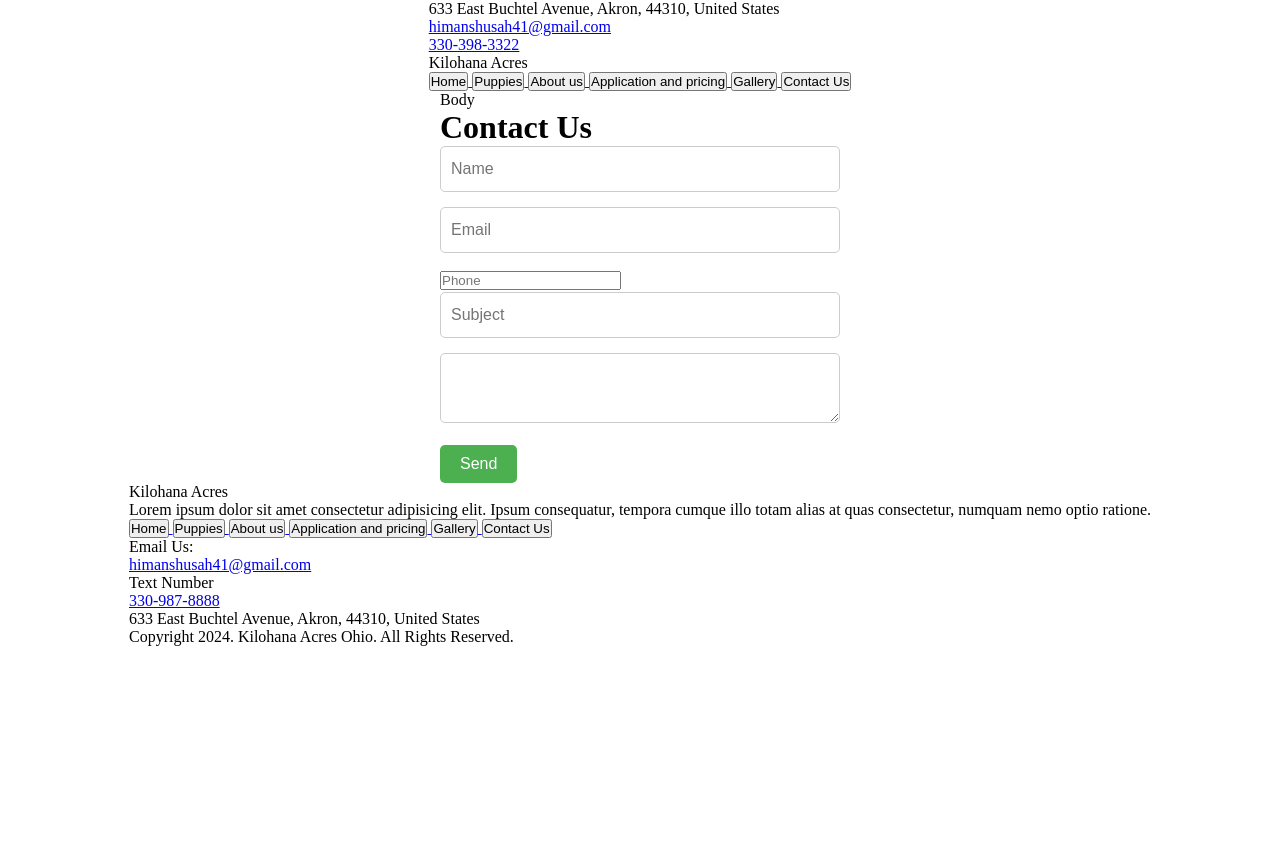
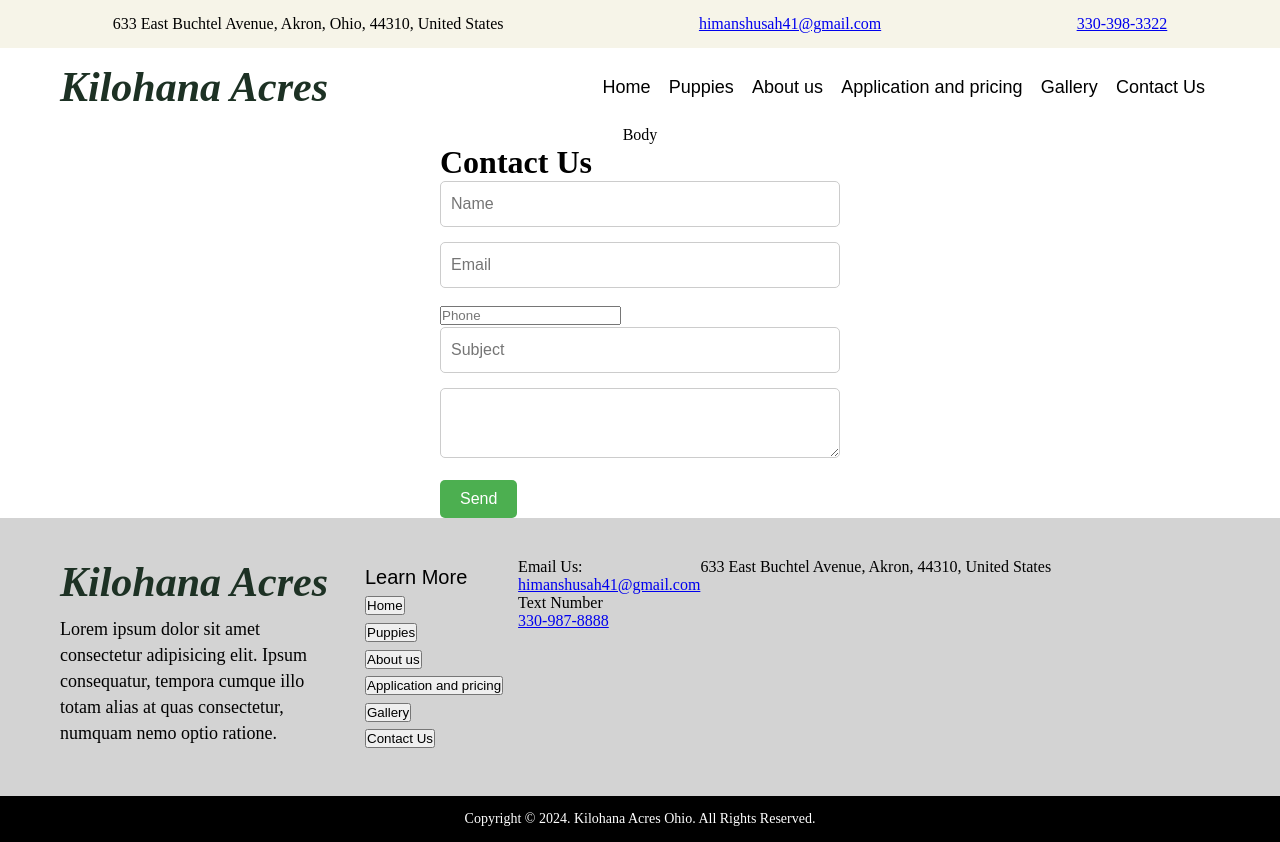
Before and after one commit to Sahhimanshu7/thePuppyProject, a website: page public/index.html in a window 1280 px wide. Before the commit the page ends 800 px from the top, so only its background shows below. Drawn offline with Linux system fonts and the light colour scheme.

Commit message:
Styles added for header and footer

```diff
--- a/public/desktopStyle.css
+++ b/public/desktopStyle.css
@@ -55,3 +55,110 @@ input[type="submit"] {
 input[type="submit"]:hover {
     background-color: #3e8e41;
 }
+
+/* header styling */
+.top-header{
+    display: flex;
+    justify-content: space-around;
+    background-color: var(--white);
+    width: 100vw;
+    padding: 15px;
+}
+.bottom-header{
+    display: flex;
+    justify-content: space-between;
+    padding: 15px;
+    align-items: center;
+    padding-left: 60px;
+}
+
+.logo{
+    font-size: 42px;
+    font-style: italic;
+    font-weight: 800;
+    /* font-family: Arial, Helvetica, sans-serif; */
+    color: var(--green);
+}
+.menu{
+    display: flex;
+    flex-direction: row;
+    align-items: center;
+    justify-content: space-between;
+
+    width: 50%;
+    margin-right: 60px;
+}
+.menu button{
+    border: none;
+}
+
+.menu-item{
+    background-color: white;
+
+    font-size: 18px;
+    font-family: Arial, Helvetica, sans-serif;
+    cursor: pointer;
+}
+
+/* body styling */
+.body{
+    display: flex;
+    flex-direction: column;
+    justify-content: center;
+    align-items: center;
+}
+
+/* footer styling */
+.footer{
+    display: flex;
+    align-items: center;
+    flex-direction: column;
+}
+.first-footer{
+    display: flex;
+    padding: 0px 60px;
+    background-color: lightgrey;
+
+    padding-top: 40px;
+    padding-bottom: 40px;
+}
+.logo-about{
+    width: 25%;
+    display: flex;
+    flex-direction: column;
+    justify-content: flex-start;
+}
+.short-footer-about{
+    font-size: 18px;
+    font-weight: 400;
+    padding: 10px 0;
+    width: 90%;
+    line-height: 26px;
+}
+
+.explore{
+    display: flex;
+    flex-direction: column;
+    padding: 0px 15px;
+    justify-content: space-evenly;
+}
+
+.explore h1{
+    font-size: 20px;
+    font-weight: 300;
+    font-family: Arial, Helvetica, sans-serif;
+}
+
+
+.second-footer{
+    width: 100vw;
+    background-color: black;
+    color: white;
+    font-size: 14px;
+    font-family: 'Times New Roman', Times, serif;
+
+    padding: 15px 0px;
+
+    display: flex;
+    justify-content: center;
+}
--- a/public/index.html
+++ b/public/index.html
@@ -3,6 +3,7 @@
 <head>
     <meta charset="UTF-8">
     <meta name="viewport" content="width=device-width, initial-scale=1.0">
+    <meta name="author" content="yourfriendlydevelopers">
     <link rel="stylesheet" media="screen and (max-width: 600px)" href="mobileStyle.css">
     <link rel="stylesheet" media="screen and (min-width: 601px)" href="desktopStyle.css">
     <title>Kilohana Acres</title>
@@ -12,7 +13,7 @@
         <div class="heading">
             <div class="top-header">
                 <div class="address">
-                    633 East Buchtel Avenue, Akron, 44310, United States
+                    633 East Buchtel Avenue, Akron, Ohio, 44310, United States
                 </div>
                 <div class="email">
                     <a href="mailto: himanshusah41@gmail.com">himanshusah41@gmail.com</a>
@@ -112,6 +113,7 @@
                     </div>
                 </div>
                 <div class="explore">
+                    <h1>Learn More</h1>
                     <a href="/public/index.html">
                         <button class="explore-item">Home</button>
                     </a>
@@ -161,7 +163,7 @@
                 </div>
             </div>
             <div class="second-footer">
-                <p>Copyright 2024. Kilohana Acres Ohio. All Rights Reserved.</p>
+                <p>Copyright &copy 2024. Kilohana Acres Ohio. All Rights Reserved.</p>
             </div>
         </div>
     </div>
```
